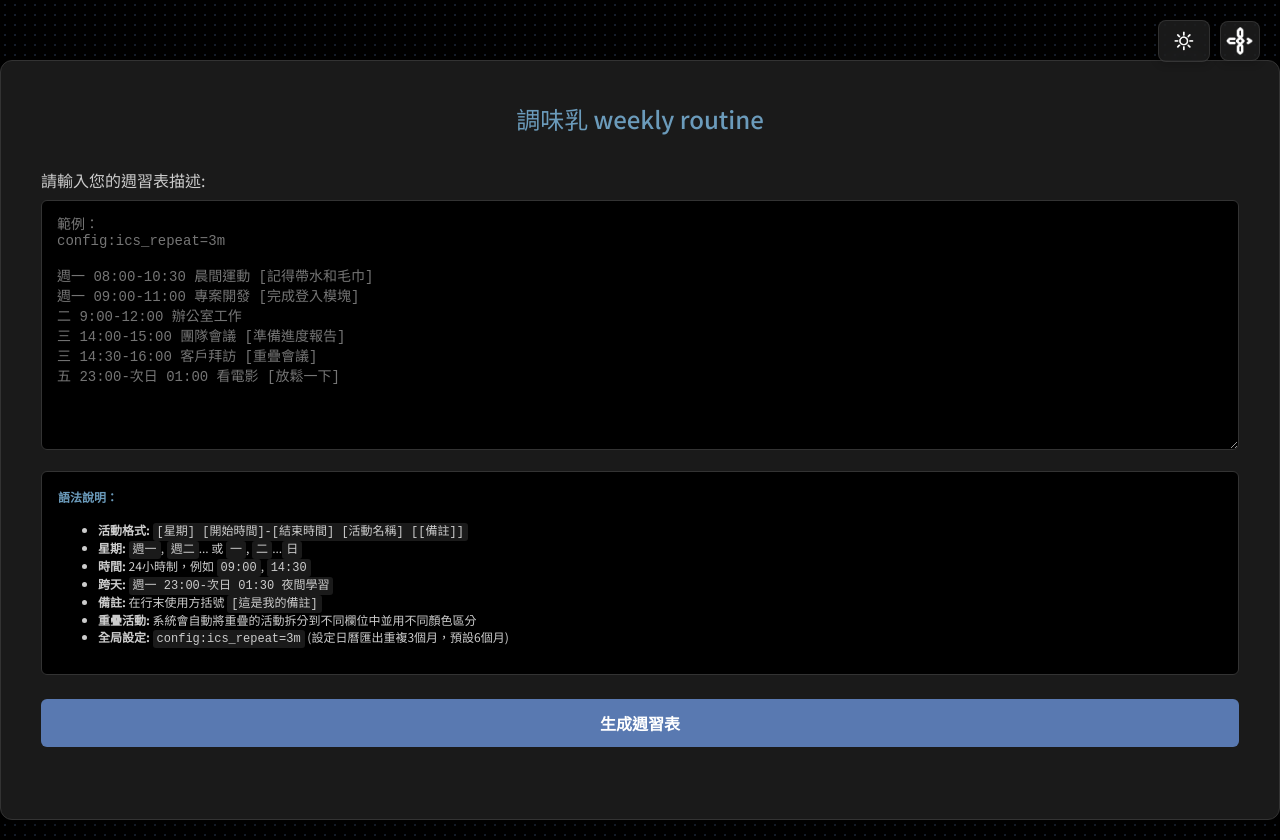
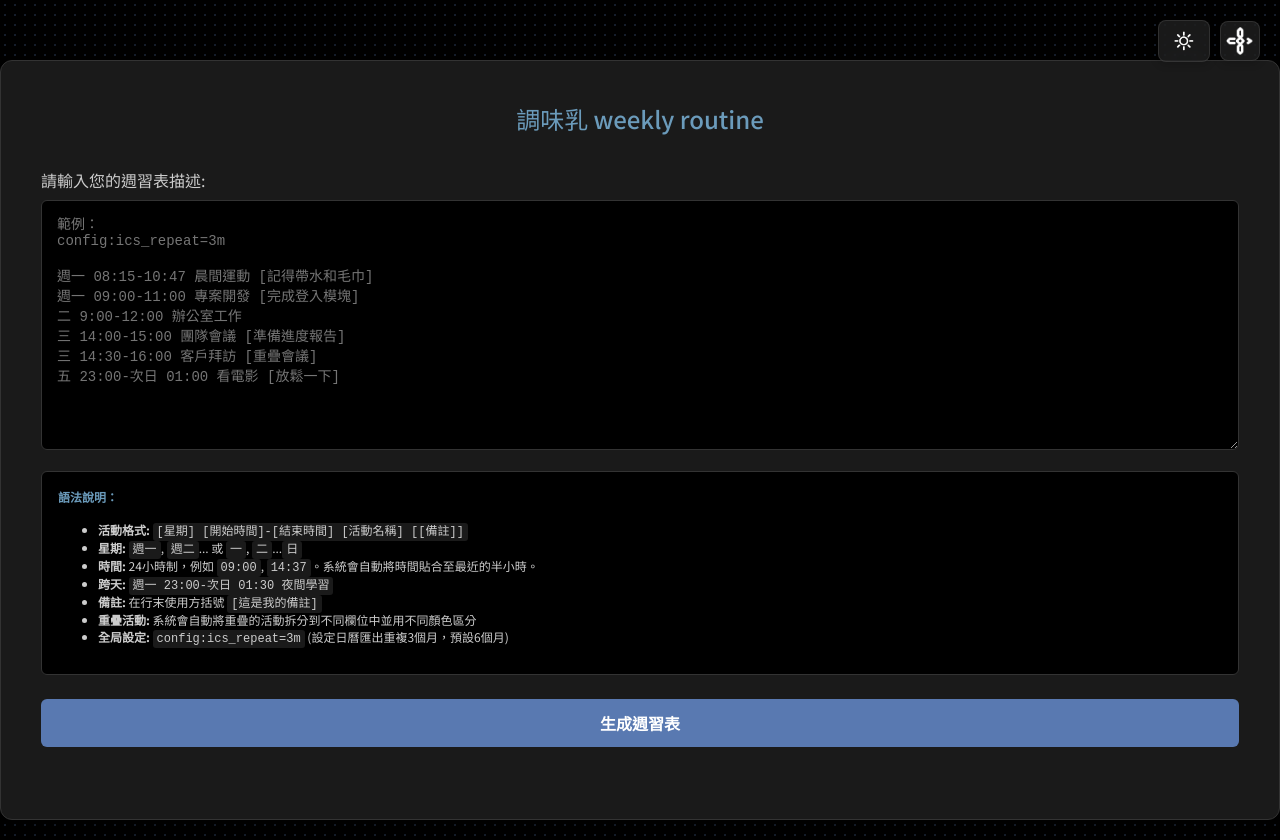
Before and after one commit to Huiceum/joking, a Flask app: page / in a window 1280 px wide. Run offline with Flask 3, Linux system fonts and the light colour scheme; some libraries are stand-ins or nearby versions.

Commit message:
0620
0620

```diff
--- a/app.py
+++ b/app.py
@@ -88,6 +88,22 @@ if GEMINI_API_KEY:
 
 # --- 核心業務邏輯函數 ---
 
+def round_time_to_slot(h, m):
+    """將小時和分鐘四捨五入到最近的半小時，並返回對應的 slot 索引。"""
+    if m < 15:
+        # 0-14 分鐘 -> 向下貼合到 :00
+        new_h, new_m = h, 0
+    elif m < 45:
+        # 15-44 分鐘 -> 貼合到 :30
+        new_h, new_m = h, 30
+    else:
+        # 45-59 分鐘 -> 向上貼合到下個小時的 :00
+        new_h, new_m = h + 1, 0
+
+    # 處理進位到隔天的情況 (例如 23:50 -> 24:00)
+    # 這裡的 slot 計算會自然處理，例如 24 * 2 = slot 48
+    return new_h * 2 + (new_m // 30)
+
 def parse_schedule_input(input_text):
     """解析週習表輸入語法"""
     activities = []
@@ -132,17 +148,25 @@ def parse_schedule_input(input_text):
         start_h, start_m = map(int, start_time_str.split(':'))
         end_h, end_m = map(int, end_time_str.split(':'))
 
-        if start_m not in [0, 30] or end_m not in [0, 30]:
-            raise ValueError(f"時間必須是整點或半點 (00 或 30)，錯誤於：'{line}'")
+        # --- MODIFICATION START ---
+        # 移除舊的驗證，不再要求時間必須是 00 或 30
+        # if start_m not in [0, 30] or end_m not in [0, 30]:
+        #     raise ValueError(f"時間必須是整點或半點 (00 或 30)，錯誤於：'{line}'")
 
-        start_slot = start_h * 2 + (start_m // 30)
-        end_slot = end_h * 2 + (end_m // 30)
+        # 使用新的輔助函數來計算貼合後的 slot
+        start_slot = round_time_to_slot(start_h, start_m)
+        end_slot = round_time_to_slot(end_h, end_m)
 
         if is_next_day:
-            end_slot += 48 # Activities crossing midnight will have end_slot > 47
+            # 如果使用者明確指定 "次日"，則將結束 slot 增加一整天 (48 slots)
+            end_slot += 48
 
+        # 修改後的健全性檢查：
+        # 如果處理後，開始時間仍然大於或等於結束時間（且不是跨天情況），則拋出錯誤。
+        # 這可以捕捉到 "14:00 - 13:00" 或 "14:10 - 14:05" 這類邏輯錯誤。
         if start_slot >= end_slot:
-            raise ValueError(f"結束時間必須晚於開始時間，錯誤於：'{line}'")
+            raise ValueError(f"處理後結束時間必須晚於開始時間，請檢查時間範圍。錯誤於：'{line}'")
+        # --- MODIFICATION END ---
 
         activities.append({
             'day': day_index,
--- a/templates/index.html
+++ b/templates/index.html
@@ -77,7 +77,7 @@
             --overlap-color-2: #5e35b1; /* Deep Purple */
             --overlap-color-3: #e53935; /* Red */
             --overlap-color-4: #43a047; /* Green */
-            --overlap-color-5: #fb8c00; /* Amber */
+            --overlap-color-5: #fb8c00; /* Orange */
             --overlap-color-6: #00acc1; /* Cyan */
 
              /* Row Heights */
@@ -340,11 +340,9 @@
             z-index: 2; /* Above day containers */
             font-size: 11px;
             display: flex;
-            /* --- MODIFIED: Adjust vertical alignment to top and add padding --- */
-            align-items: flex-start; /* Align content to the top */
+            align-items: center;
             justify-content: center;
-            padding: 4px; /* Keep horizontal padding, add vertical */
-            /* --- END MODIFIED --- */
+            padding: 4px;
             border-radius: 4px;
             overflow: hidden; /* Hide content when row is tiny */
             transition: background-color 0.3s ease, border-color 0.3s ease;
@@ -427,10 +425,6 @@
              color: var(--text-color) !important; /* Ensure text is visible */
              font-weight: 500 !important;
              justify-content: center !important;
-             /* --- MODIFIED: Center vertically again for the merged label --- */
-             align-items: center !important;
-             padding: 4px !important; /* Restore padding */
-             /* --- END MODIFIED --- */
              /* Height is controlled by grid-template-rows on the parent */
         }
          .grid-slot-time.is-collapsed-merged:hover {
@@ -874,10 +868,11 @@ height: 100%;
     <form id="scheduleForm">
         <div class="form-group">
             <label for="scheduleInput">請輸入您的週習表描述:</label>
+            <!-- MODIFIED: 更新 placeholder 的範例 -->
             <textarea id="scheduleInput" name="scheduleInput" placeholder="範例：
 config:ics_repeat=3m
 
-週一 08:00-10:30 晨間運動 [記得帶水和毛巾]
+週一 08:15-10:47 晨間運動 [記得帶水和毛巾]
 週一 09:00-11:00 專案開發 [完成登入模塊]
 二 9:00-12:00 辦公室工作
 三 14:00-15:00 團隊會議 [準備進度報告]
@@ -888,7 +883,8 @@ config:ics_repeat=3m
                 <ul>
                     <li><b>活動格式:</b> <code>[星期] [開始時間]-[結束時間] [活動名稱] [[備註]]</code></li>
                     <li><b>星期:</b> <code>週一</code>, <code>週二</code>... 或 <code>一</code>, <code>二</code>...<code>日</code></li>
-                            <li><b>時間:</b> 24小時制，例如 <code>09:00</code>, <code>14:30</code></li>
+                    <!-- MODIFIED: 更新時間說明的文字 -->
+                    <li><b>時間:</b> 24小時制，例如 <code>09:00</code>, <code>14:37</code>。系統會自動將時間貼合至最近的半小時。</li>
                     <li><b>跨天:</b> <code>週一 23:00-次日 01:30 夜間學習</code></li>
                     <li><b>備註:</b> 在行末使用方括號 <code>[這是我的備註]</code></li>
                     <li><b>重疊活動:</b> 系統會自動將重疊的活動拆分到不同欄位中並用不同顏色區分</li>
```
Lines whose indentation alone changed are shown as unchanged.
